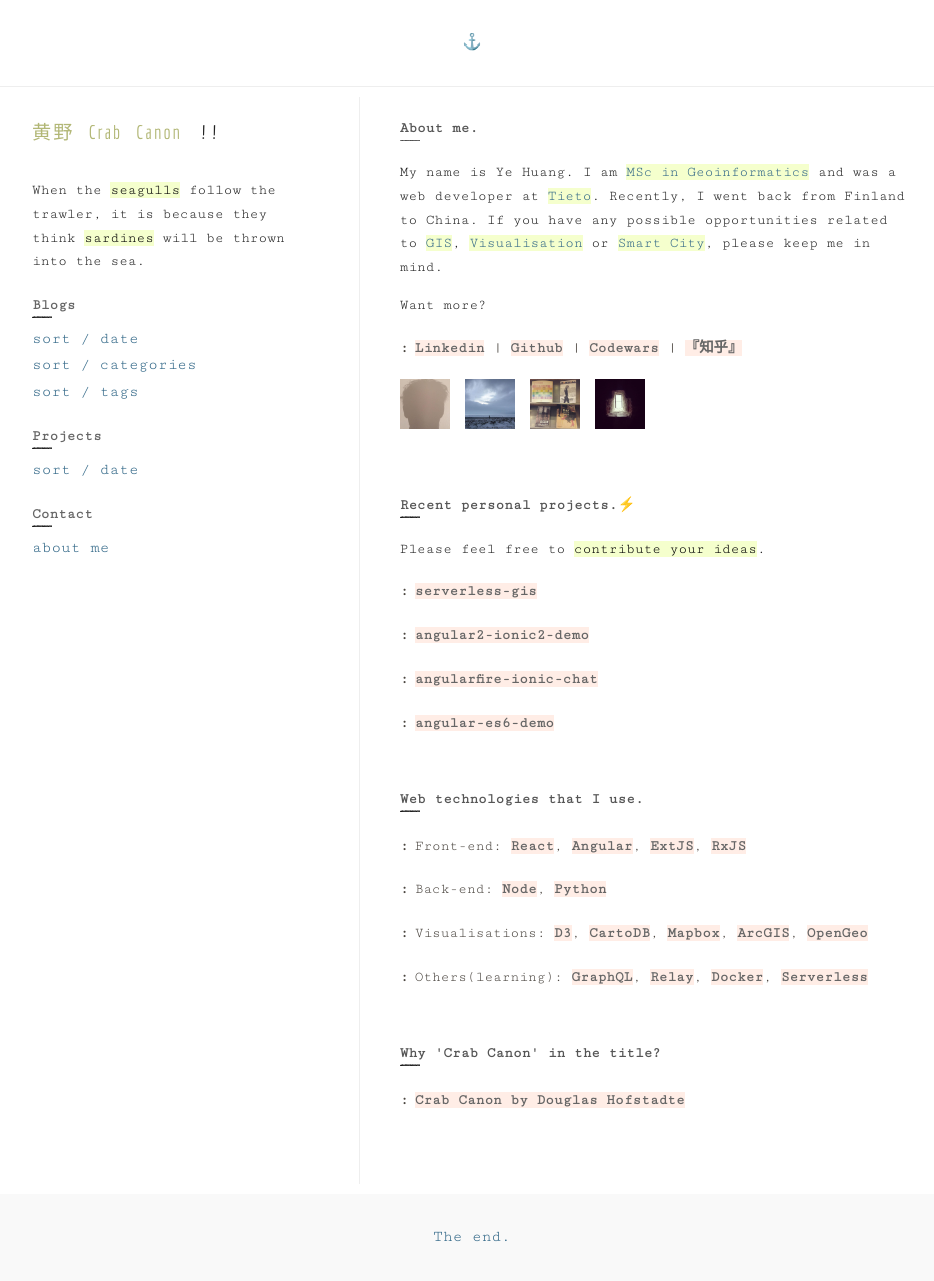
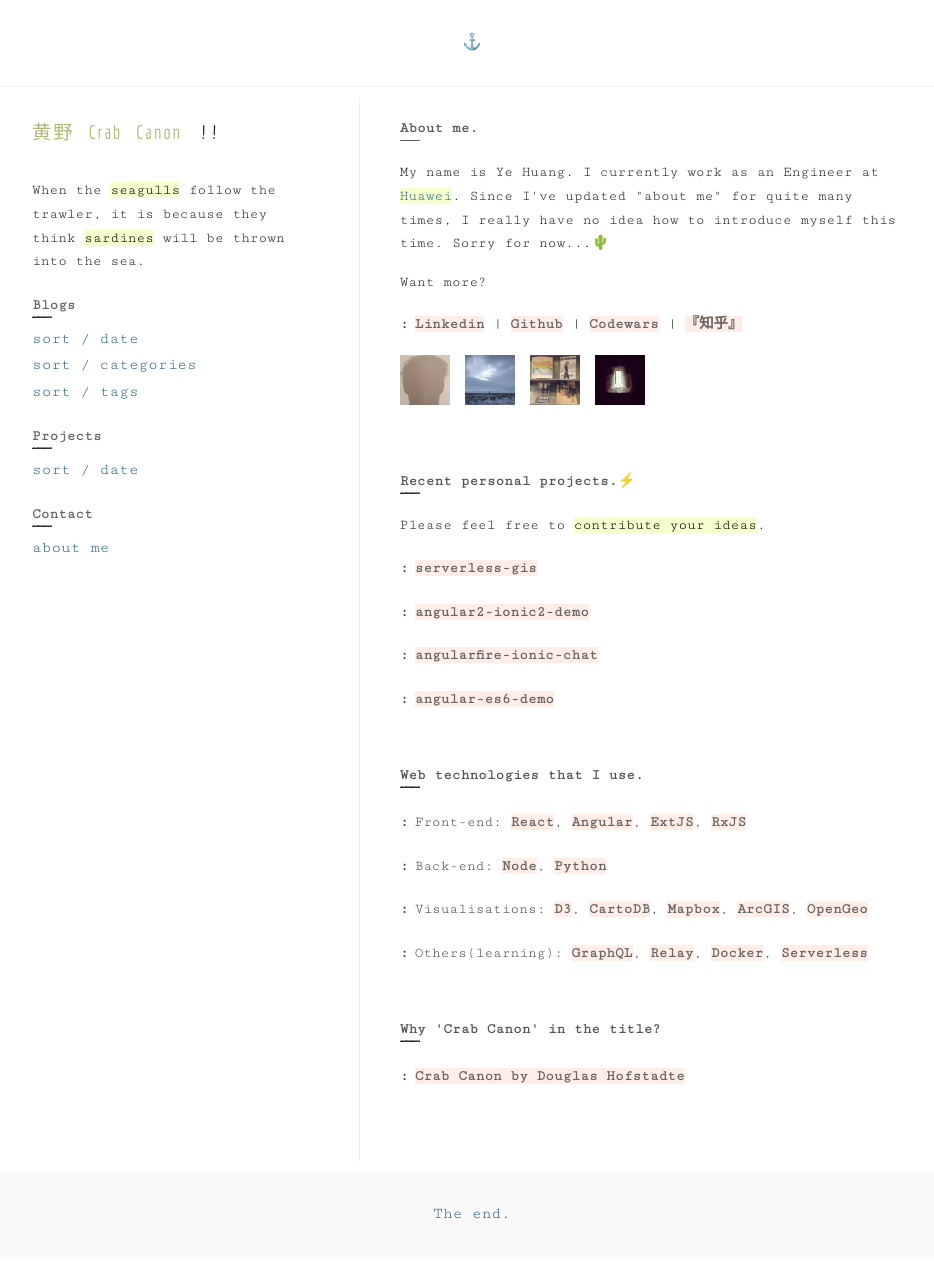
Before and after one commit to crabcanon/crabcanon.github.com, a Jekyll site: the page built from about/index.md, in a window 1280 px wide. Shown: the whole page, without its empty margins (168-1102 px from the left). Built offline with Jekyll 4.4.1, drawn with Linux system fonts in a browser that asks for light colours; emoji names are drawn with the system emoji font; after the commit the page ends 1257 px from its top, so only the background shows below that.

Commit message:
Update about

```diff
--- a/about/index.md
+++ b/about/index.md
@@ -4,10 +4,10 @@ layout: post
 
 <div class="about-page">
   <p class="sidebar-title about-me">About me.</p>
-  <p class="about-p">My name is Ye Huang. I am <mark><a href="http://www.aalto.fi/en/studies/education/programme/geoinformatics_master/">MSc in Geoinformatics</a></mark> and was a web developer at <mark><a href="https://www.tieto.com/">Tieto</a></mark>. Recently, I went back from Finland to China. If you have any possible opportunities related to <mark><a href="https://en.wikipedia.org/wiki/Geographic_information_system">GIS</a></mark>, <mark><a href="https://en.wikipedia.org/wiki/Information_visualization">Visualisation</a></mark> or <mark><a href="https://en.wikipedia.org/wiki/Smart_city">Smart City</a></mark>, please keep me in mind.
+  <p class="about-p">My name is Ye Huang. I currently work as an Engineer at <mark><a href="https://www.huawei.com/">Huawei</a></mark>. Since I've updated "about me" for quite many times, I really have no idea how to introduce myself this time. Sorry for now...:cactus:
   <p class="about-p">Want more?</p>
   <ul class="list">
-    <li><a href="https://fi.linkedin.com/pub/huang-ye/4a/668/425">Linkedin</a> | <a href="https://github.com/crabcanon">Github</a> | <a href="https://www.codewars.com/users/crabcanon">Codewars</a> | <a href="http://www.zhihu.com/people/ye-huang-7-35">『知乎』</a></li>
+    <li><a href="https://www.linkedin.com/in/huang-ye-4256684a/">Linkedin</a> | <a href="https://github.com/crabcanon">Github</a> | <a href="https://www.codewars.com/users/crabcanon">Codewars</a> | <a href="http://www.zhihu.com/people/ye-huang-7-35">『知乎』</a></li>
   </ul>
 
   <div class="photos">
```
